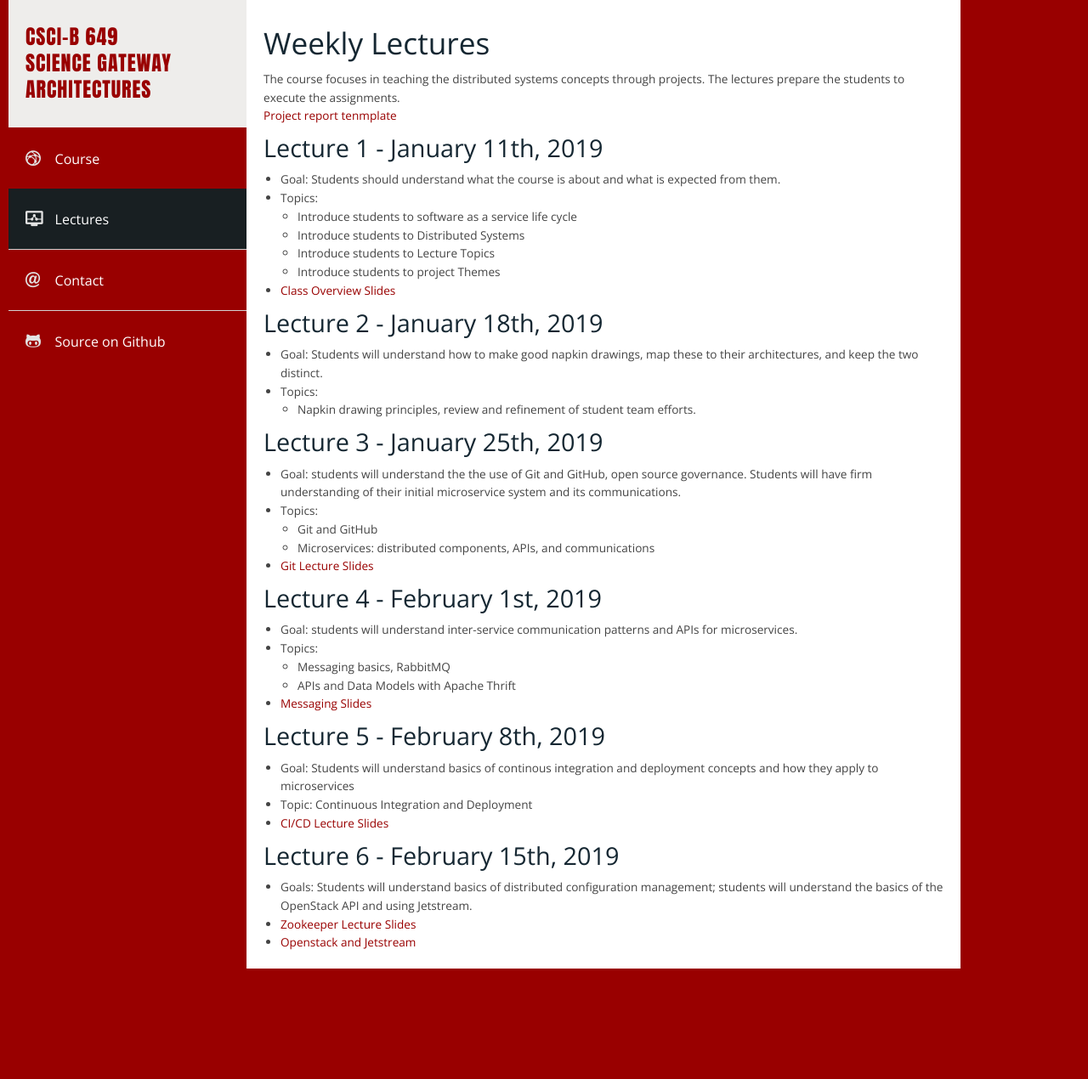
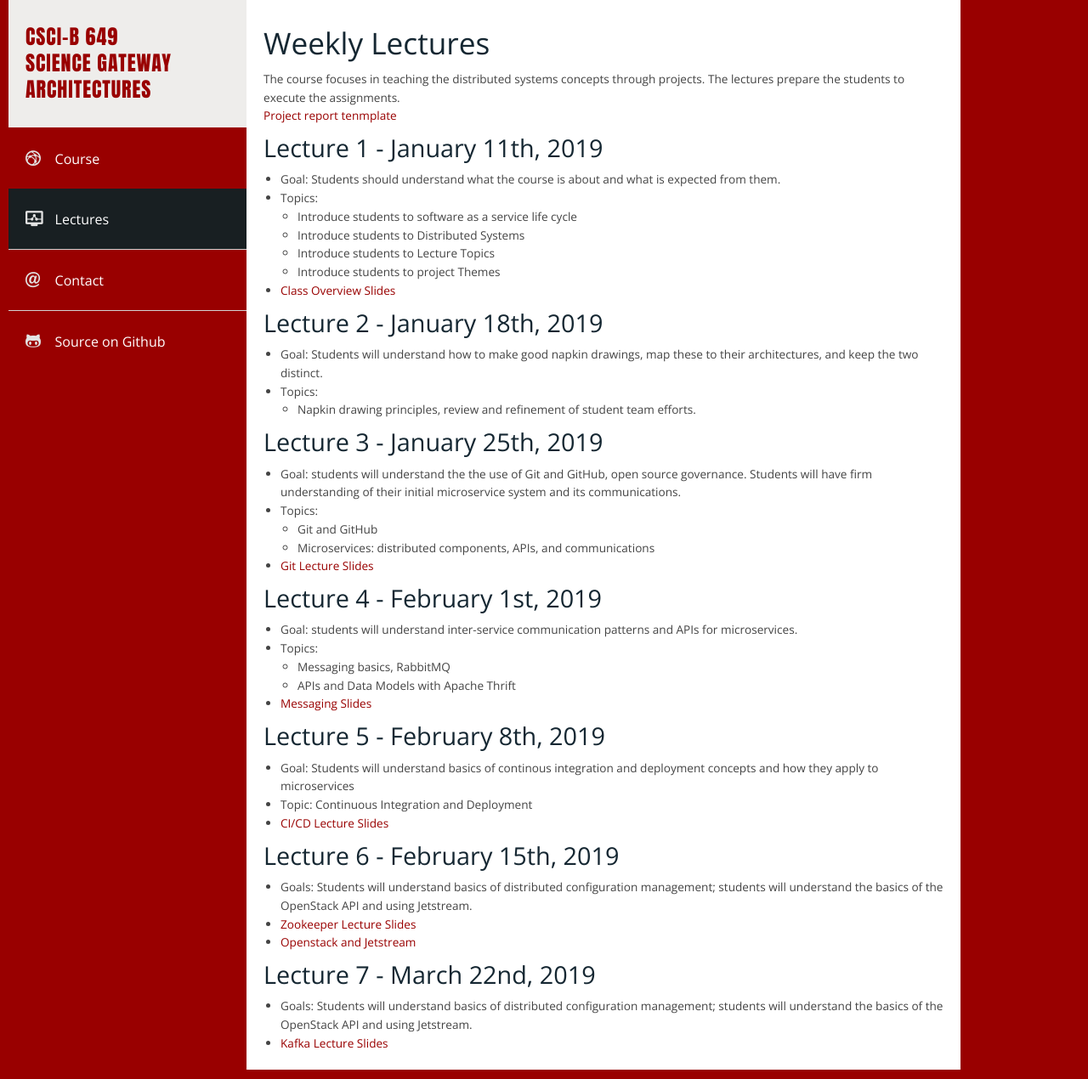
Before and after one commit to airavata-courses/airavata-courses.github.io, a Jekyll site: the page built from lectures.md, in a window 1280 px wide. Shown: the whole page at 85% size. Built offline with Jekyll 4.4.1, drawn with Linux system fonts in a browser that asks for light colours; our own code applies the rules of GitHub Pages for plain Markdown files; before the commit the page ends 1151 px from its top, so only the background shows below that.

Commit message:
Kafka lecture slides

```diff
--- a/lectures.md
+++ b/lectures.md
@@ -47,6 +47,10 @@
 * Goals: Students will understand basics of distributed configuration management; students will understand the basics of the OpenStack API and using Jetstream.
 * [Zookeeper Lecture Slides]({{ site.url }}slides/Spring2019-ZooKeeperDistributedSystems.pdf)
 * [Openstack and Jetstream]({{ site.url }}slides/ADS-Spring2019-OpenStack-Jetstream-Feb15.pdf)
+
+###  Lecture 7 - March 22nd, 2019
+* Goals: Students will understand basics of distributed configuration management; students will understand the basics of the OpenStack API and using Jetstream.
+* [Kafka Lecture Slides]({{ site.url }}slides/Spring2019-ApacheKafkaDistributedSystems.pptx)
 
 
 <!--
```
Also changed, not shown: 2 other files.
